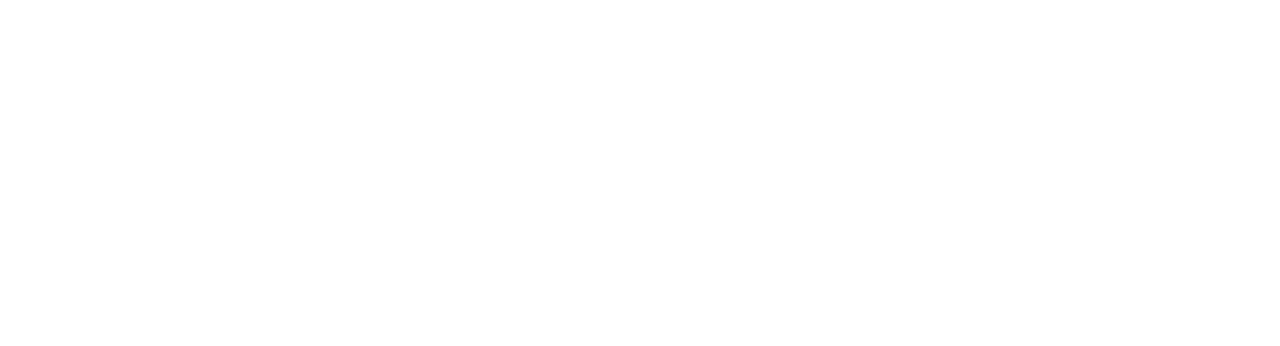
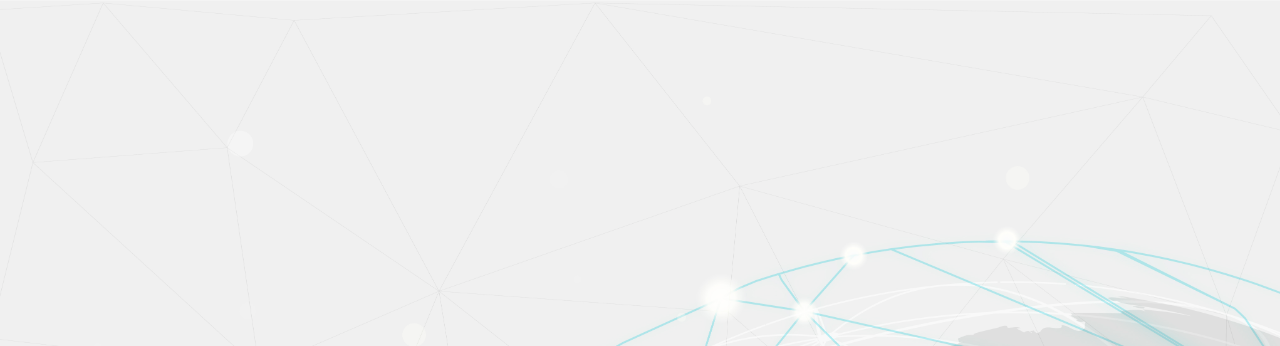
Before and after one commit to vegele93/phonie, a plain HTML site: page index.html in a window 1280 px wide. Shown: the top 346 px of the page. Drawn offline with Linux system fonts and the light colour scheme.

Commit message:
Update style.css

```diff
--- a/style.css
+++ b/style.css
@@ -1,5 +1,5 @@
 body {
-  background-image: url(./images/bg-img.jpg);
+  background-image: url(bg-img.jpg);
   background-size: cover;
   background-repeat: no-repeat;
   background-position: center;
```
